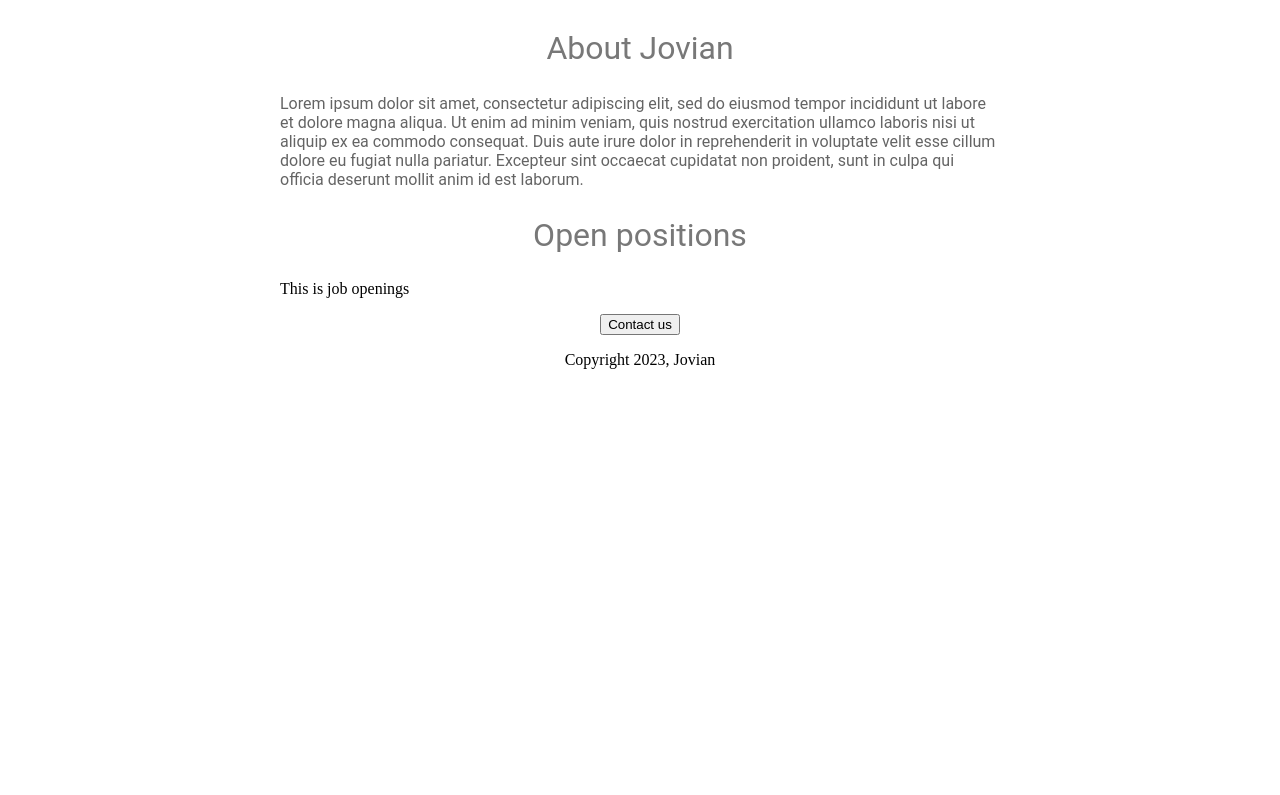
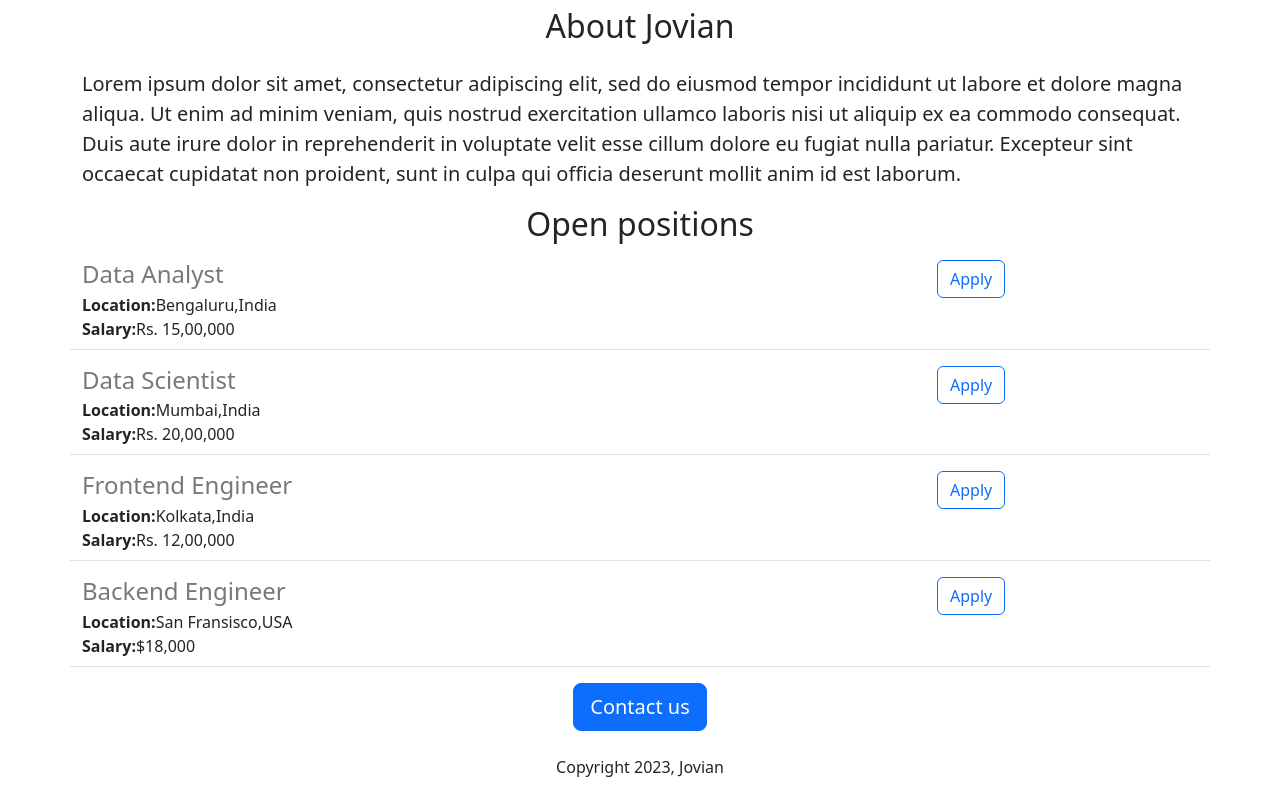
Before and after one commit to VidhulaaT/Jovian-career-webpage-flask, a Flask app: page / in a window 1280 px wide. Shown: the part 441-1236 px from the top of the page. Before the commit the page ends 810 px from the top, so only its background shows below. Run offline with Flask 2, Linux system fonts and the light colour scheme.

Commit message:
added dynamic data and api route

```diff
--- a/app.py
+++ b/app.py
@@ -1,10 +1,43 @@
-from flask import Flask,render_template
+from flask import Flask,render_template, jsonify
 
 app = Flask(__name__)
 
+JOBS = [
+  {
+    'id':1,
+    'title':'Data Analyst',
+    'location':'Bengaluru,India',
+    'salary':'Rs. 15,00,000'
+  },
+  {
+    'id':2,
+    'title':'Data Scientist',
+    'location':'Mumbai,India',
+    'salary':'Rs. 20,00,000'
+  },
+  {
+    'id':3,
+    'title':'Frontend Engineer',
+    'location':'Kolkata,India',
+    'salary':'Rs. 12,00,000'
+  },
+  {
+    'id':4,
+    'title':'Backend Engineer',
+    'location':'San Fransisco,USA',
+    'salary':'$18,000'
+  }
+]
+
 @app.route("/")
 def hello_world():
-  return render_template("home.html")
+  return render_template('home.html' ,jobs =JOBS,company_name='Jovian')
+
+
+@app.route("/api/jobs")
+def list_jobs():
+  return jsonify(JOBS)
+
 
 if __name__ == '__main__':
   app.run(host="0.0.0.0", debug=True)
--- a/templates/home.html
+++ b/templates/home.html
@@ -2,49 +2,34 @@
 <html>
   <head>
     <title>Jovian Careers</title>
+    <meta charset="utf-8">
+    <meta name="viewport" content="width=device-width, initial-scale=1">
+    <link href="https://cdn.jsdelivr.net/npm/bootstrap@5.3.0-alpha1/dist/css/bootstrap.min.css" rel="stylesheet" integrity="sha384-GLhlTQ8iRABdZLl6O3oVMWSktQOp6b7In1Zl3/Jr59b6EGGoI1aFkw7cmDA6j6gD" crossorigin="anonymous">
     <style>
-      h1{
-        font-size: 40px
-        font-family: Roboto;
-        font-weight: normal;
-        color: rgb(120,120,120);
-        text-align:center;
-      }
-      #banner {
-        width: 100%;
-        height: 360px;
-        object-fit: cover;
-      }
-      h2 {
-        font-family: Roboto;
-        font-size : 32px;
-        color:rgb(120,120,120);
-        font-weight: normal;
-        text-align:center;
-      }
-      .bodytext {
-        font-family: Roboto;
-        color: rgb(100, 100, 100);
-
-      }
-      #container {
-        max-width: 720px;
-        margin: 0 auto;
+      #banner{
+      height: 360px;
+      width:100%;
+      object-fit: cover;
       }
     </style>
+    </head>
     <body>
-      <div id="container">
-      <h1>Jovian careers</h1>
-      <img id="banner" src="https://media.istockphoto.com/id/506351726/photo/recruiter-advertising-for-job-vacancies-searching-candidates-to-hire.jpg?s=612x612&w=0&k=20&c=JNtjXENGX7igzXRDCaifzEcRox2FCUPzF0hptTK3dRw=">
-      <h2>About Jovian</h2>
-      <p class="bodytext">Lorem ipsum dolor sit amet, consectetur adipiscing elit, sed do eiusmod tempor incididunt ut labore et dolore magna aliqua. Ut enim ad minim veniam, quis nostrud exercitation ullamco laboris nisi ut aliquip ex ea commodo consequat. Duis aute irure dolor in reprehenderit in voluptate velit esse cillum dolore eu fugiat nulla pariatur. Excepteur sint occaecat cupidatat non proident, sunt in culpa qui officia deserunt mollit anim id est laborum.</p>
-      <h2>Open positions</h2>
-      <p class=>This is job openings</p>
-        <div style="text-align:center;">
-      <button>Contact us</button>
-          <p>Copyright 2023, Jovian</p>
+      <div class="container">
+      <h1 class="text-center mt-2 mb-4">{{company_name}}Careers</h1>
+      <img class="img-fluid" id="banner" src="https://media.istockphoto.com/id/506351726/photo/recruiter-advertising-for-job-vacancies-searching-candidates-to-hire.jpg?s=612x612&w=0&k=20&c=JNtjXENGX7igzXRDCaifzEcRox2FCUPzF0hptTK3dRw=">
+      <h2 class="text-center mt-2 mb-4 ">About Jovian</h2>
+      <p class="lead">Lorem ipsum dolor sit amet, consectetur adipiscing elit, sed do eiusmod tempor incididunt ut labore et dolore magna aliqua. Ut enim ad minim veniam, quis nostrud exercitation ullamco laboris nisi ut aliquip ex ea commodo consequat. Duis aute irure dolor in reprehenderit in voluptate velit esse cillum dolore eu fugiat nulla pariatur. Excepteur sint occaecat cupidatat non proident, sunt in culpa qui officia deserunt mollit anim id est laborum.</p>
+      <h2 class="text-center mt-2">Open positions</h2>
+      <p>
+        {% for job in jobs %}
+         {% include 'jobitem.html'%}
+        {% endfor %}
+      </p>
+        <div class="text-center">
+      <button class="btn btn-primary btn-lg">Contact us</button>
+          <p class="mt-4">Copyright 2023, Jovian</p>
         </div>
     </div>
     </body>
-  </head>
+
 </html>
--- /dev/null
+++ b/templates/jobitem.html
@@ -0,0 +1,16 @@
+ <div class="border-bottom row" style="margin-bottom:16px; padding-bottom: 8px;">
+   <div class="col-9">
+    <h4 style="color:rgb(120,120,120); margin-bottom:4px;">{{job['title']}}</h4>
+      <div>
+        <b>Location:</b>{{job['location']}}
+      </div>
+          {% if 'salary' in job %}
+      <div>
+        <b>Salary:</b>{{job['salary']}}
+      </div>
+          {% endif %}
+   </div>
+   <div class="col-3">
+   <button type="button" class="btn btn-outline-primary">Apply</button>
+   </div>
+      </div>
```
